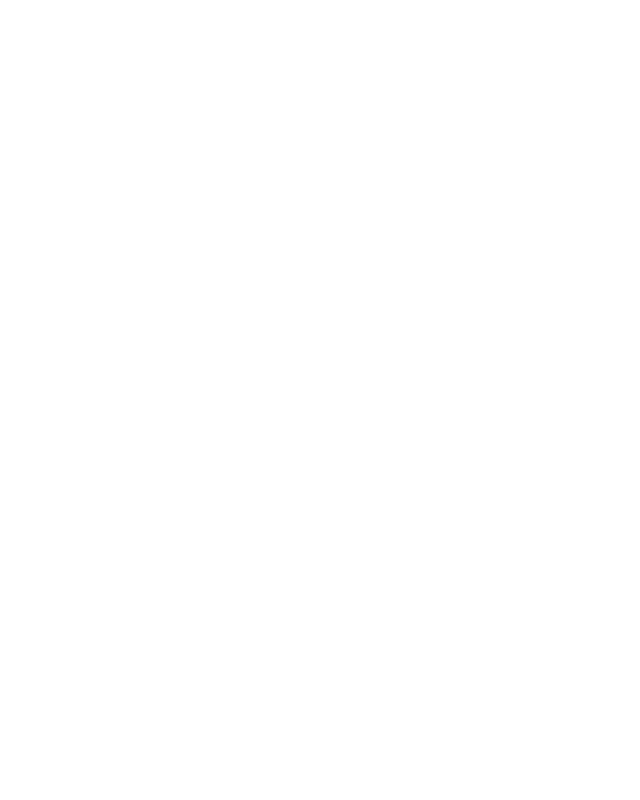
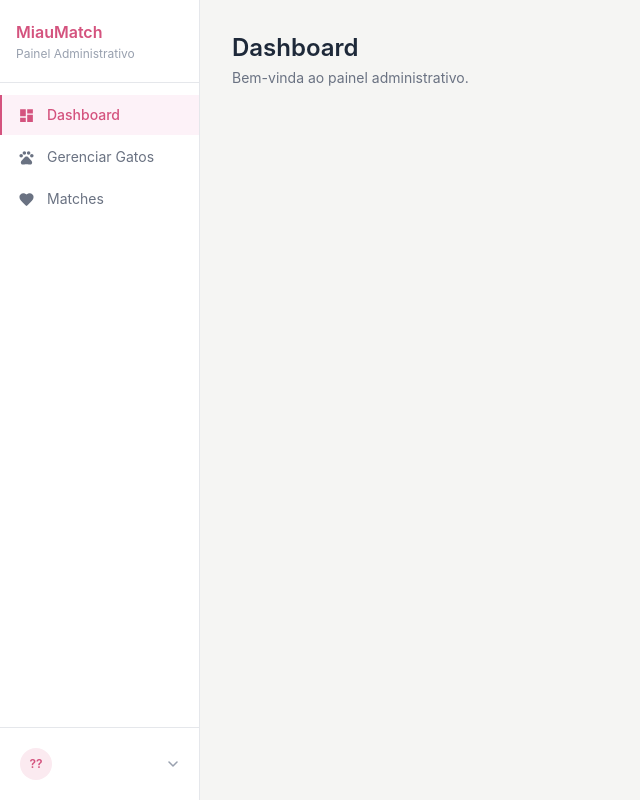
Before and after one commit to daniela-luisa/Tinder-Adocao, a React app in the folder frontend/: page /empresa/home in a window 1280 px wide. Before the commit this address had no page. Shown: the whole page, without its empty margins (0-640 px from the left). Built offline with nearby package versions, Linux system fonts and the light colour scheme; the HTML template or start-up script is replaced by a standard one.

Commit message:
criação de login e componente sidebar da Empresa

```diff
--- a/frontend/src/App.jsx
+++ b/frontend/src/App.jsx
@@ -1,13 +1,28 @@
-import { BrowserRouter, Routes, Route } from 'react-router-dom';
+import { BrowserRouter, Routes, Route, Navigate } from 'react-router-dom';
 import Login from './pages/Login/Login';
 import Cadastro from './pages/Cadastro/Cadastro';
+import EmpresaLogin from './pages/Empresa/Login/EmpresaLogin';
+import EmpresaHome from './pages/Empresa/Home/EmpresaHome';
+
 
 function App() {
   return (
     <BrowserRouter>
       <Routes>
+        {/* Rota raiz — redireciona pro login */}
+        <Route path="/" element={<Navigate to="/login" replace />} />
+
+        {/* Usuário comum */}
         <Route path="/login" element={<Login />} />
         <Route path="/cadastro" element={<Cadastro />} />
+
+        {/* Empresa */}
+        <Route path="/empresa/login" element={<EmpresaLogin />} />
+        {/* As demais rotas da empresa serão adicionadas aqui conforme forem criadas */}
+        <Route path="/empresa/home"    element={<EmpresaHome />} />
+        {/* <Route path="/empresa/gatos"   element={<EmpresaGatos />} /> */}
+        {/* <Route path="/empresa/matches" element={<EmpresaMatches />} /> */}
+        {/* <Route path="/empresa/perfil"  element={<EmpresaPerfil />} /> */}
       </Routes>
     </BrowserRouter>
   );
--- /dev/null
+++ b/frontend/src/components/EmpresaSidebar.jsx
@@ -0,0 +1,141 @@
+import { useState } from 'react';
+import { useNavigate, useLocation } from 'react-router-dom';
+import { api } from '../services/api';
+import {
+  MdDashboard,
+  MdPets,
+  MdFavorite,
+  MdPerson,
+  MdLogout,
+} from 'react-icons/md';
+
+const navItems = [
+  { label: 'Dashboard',       icon: MdDashboard, path: '/empresa/home'    },
+  { label: 'Gerenciar Gatos', icon: MdPets,      path: '/empresa/gatos'   },
+  { label: 'Matches',         icon: MdFavorite,  path: '/empresa/matches' },
+];
+
+function getIniciais(nome) {
+  if (!nome) return '??';
+  const partes = nome.trim().split(' ').filter(Boolean);
+  if (partes.length === 1) return partes[0].slice(0, 2).toUpperCase();
+  return (partes[0][0] + partes[partes.length - 1][0]).toUpperCase();
+}
+
+function EmpresaSidebar() {
+  const [popoverAberto, setPopoverAberto] = useState(false);
+  const [loadingLogout, setLoadingLogout] = useState(false);
+
+  const navigate = useNavigate();
+  const location = useLocation();
+
+  // Lê os dados da empresa que foram salvos no localStorage após o login
+  const nomeExibido = localStorage.getItem('empresa_nome') || '';
+  const iniciais = getIniciais(nomeExibido);
+
+  async function handleLogout() {
+    setLoadingLogout(true);
+    try {
+      await api.post('/auth/logout');
+    } catch (err) {
+      console.error('Erro ao fazer logout:', err);
+    } finally {
+      localStorage.removeItem('empresa_nome');
+      localStorage.removeItem('empresa_id');
+      setLoadingLogout(false);
+      navigate('/empresa/login');
+    }
+  }
+
+  return (
+    <aside className="w-[200px] flex-shrink-0 flex flex-col bg-white border-r border-gray-200 min-h-screen relative">
+
+      {/* Logo do app */}
+      <div className="px-4 py-5 border-b border-gray-200">
+        <p className="text-base font-semibold" style={{ color: '#d4537e' }}>
+          MiauMatch
+        </p>
+        <p className="text-xs text-gray-400 mt-0.5">Painel Administrativo</p>
+      </div>
+
+      {/* Navegação */}
+      <nav className="flex flex-col gap-0.5 py-3 flex-1">
+        {navItems.map((item) => {
+          const ativo = location.pathname === item.path;
+          const ItemIcon = item.icon;
+          return (
+            <button
+              key={item.path}
+              onClick={() => navigate(item.path)}
+              className={`flex items-center gap-3 px-4 py-2.5 text-sm w-full text-left transition-colors border-l-2 ${
+                ativo
+                  ? 'border-[#d4537e] bg-pink-50 text-[#d4537e] font-medium'
+                  : 'border-transparent text-gray-500 hover:bg-gray-50 hover:text-gray-700'
+              }`}
+            >
+              <ItemIcon size={17} />
+              {item.label}
+            </button>
+          );
+        })}
+      </nav>
+
+      {/* Rodapé — identidade da empresa logada */}
+      <div className="border-t border-gray-200 p-3 relative">
+
+        {popoverAberto && (
+          <>
+            <div
+              className="fixed inset-0 z-10"
+              onClick={() => setPopoverAberto(false)}
+            />
+            <div className="absolute bottom-[68px] left-3 right-3 bg-white border border-gray-200 rounded-xl shadow-md z-20 overflow-hidden">
+              <button
+                onClick={() => { setPopoverAberto(false); navigate('/empresa/perfil'); }}
+                className="flex items-center gap-3 w-full px-4 py-3 text-sm text-gray-600 hover:bg-gray-50 transition-colors"
+              >
+                <MdPerson size={16} />
+                Editar perfil
+              </button>
+              <div className="h-px bg-gray-100 mx-3" />
+              <button
+                onClick={handleLogout}
+                disabled={loadingLogout}
+                className="flex items-center gap-3 w-full px-4 py-3 text-sm text-red-500 hover:bg-red-50 transition-colors disabled:opacity-60"
+              >
+                <MdLogout size={16} />
+                {loadingLogout ? 'Saindo...' : 'Sair'}
+              </button>
+            </div>
+          </>
+        )}
+
+        <button
+          onClick={() => setPopoverAberto(!popoverAberto)}
+          className="flex items-center gap-2.5 w-full rounded-xl px-2 py-2 hover:bg-gray-50 transition-colors"
+        >
+          <div
+            className="w-8 h-8 rounded-full flex items-center justify-center text-xs font-semibold flex-shrink-0"
+            style={{ backgroundColor: '#FBEAF0', color: '#d4537e' }}
+          >
+            {iniciais}
+          </div>
+
+          <span className="text-sm text-gray-700 font-medium truncate flex-1 text-left">
+            {nomeExibido}
+          </span>
+
+          <svg
+            width="12" height="12" viewBox="0 0 12 12" fill="none"
+            className={`text-gray-400 flex-shrink-0 transition-transform ${popoverAberto ? 'rotate-180' : ''}`}
+          >
+            <path d="M2 4l4 4 4-4" stroke="currentColor" strokeWidth="1.5" strokeLinecap="round" strokeLinejoin="round" />
+          </svg>
+        </button>
+
+      </div>
+    </aside>
+  );
+}
+
+export default EmpresaSidebar;
--- /dev/null
+++ b/frontend/src/pages/Empresa/Home/EmpresaHome.jsx
@@ -0,0 +1,16 @@
+import EmpresaSidebar from '../../../components/EmpresaSidebar';
+
+function EmpresaHome() {
+  return (
+    <div className="flex min-h-screen bg-[#F5F5F3]">
+      <EmpresaSidebar empresa={{ nome: 'MiauMatch' }} />
+
+      <main className="flex-1 p-8">
+        <h1 className="text-2xl font-semibold text-gray-800">Dashboard</h1>
+        <p className="text-gray-500 text-sm mt-1">Bem-vinda ao painel administrativo.</p>
+      </main>
+    </div>
+  );
+}
+
+export default EmpresaHome;
--- /dev/null
+++ b/frontend/src/pages/Empresa/Login/EmpresaLogin.jsx
@@ -0,0 +1,90 @@
+import { useState } from 'react';
+import { useNavigate } from 'react-router-dom';
+import { api } from '../../../services/api';
+import { HiOutlineMail } from 'react-icons/hi';
+import Input from '../../../components/Input';
+import InputSenha from '../../../components/InputSenha';
+import { FaArrowLeft, FaHeart } from "react-icons/fa";
+
+
+function EmpresaLogin() {
+  const [email, setEmail] = useState('');
+  const [senha, setSenha] = useState('');
+  const [erro, setErro] = useState(null);
+  const [loading, setLoading] = useState(false);
+
+  const navigate = useNavigate();
+
+  async function handleLogin(e) {
+    e.preventDefault();
+    setErro(null);
+    setLoading(true);
+
+    try {
+      const data = await api.post('/empresa/login', { email, senha });
+
+      // Salva id e nome da empresa para uso na sidebar e outras páginas
+      localStorage.setItem('empresa_id', data.empresa.id);
+      localStorage.setItem('empresa_nome', data.empresa.nome);
+
+      navigate('/empresa/home');
+    } catch (err) {
+      setErro('E-mail ou senha incorretos.');
+      console.error(err);
+    } finally {
+      setLoading(false);
+    }
+  }
+
+  return (
+    <div className="min-h-screen flex items-center justify-center bg-[#F5F5F3]">
+      <div className="bg-white rounded-2xl shadow-sm border border-gray-200 p-10 w-full max-w-[420px] flex flex-col gap-6">
+
+        <div className="flex flex-col items-center gap-1">
+          <h1 className="text-2xl font-semibold" style={{ color: '#d4537e' }}>
+            MiauMatch
+          </h1>
+          <p className="text-gray-500 text-sm">Painel Administrativo</p>
+        </div>
+
+        <form onSubmit={handleLogin} className="flex flex-col gap-4">
+          <Input
+            label="E-mail"
+            type="email"
+            placeholder="seu@email.com"
+            icon={HiOutlineMail}
+            value={email}
+            onChange={(e) => setEmail(e.target.value)}
+          />
+
+          <InputSenha
+            label="Senha"
+            placeholder="••••••••"
+            value={senha}
+            onChange={(e) => setSenha(e.target.value)}
+          />
+
+          {erro && (
+            <p className="text-red-500 text-sm text-center">{erro}</p>
+          )}
+
+          <button
+            type="submit"
+            disabled={loading}
+            className="w-full py-3 rounded-xl text-white font-medium text-sm transition-opacity hover:opacity-90 active:opacity-80 disabled:opacity-60 mt-1"
+            style={{ backgroundColor: '#d4537e' }}
+          >
+            {loading ? 'Entrando...' : 'Entrar'}
+          </button>
+        </form>
+
+        <p className="text-center text-xs text-gray-400">
+          Esqueci minha senha
+        </p>
+
+      </div>
+    </div>
+  );
+}
+
+export default EmpresaLogin;
```
